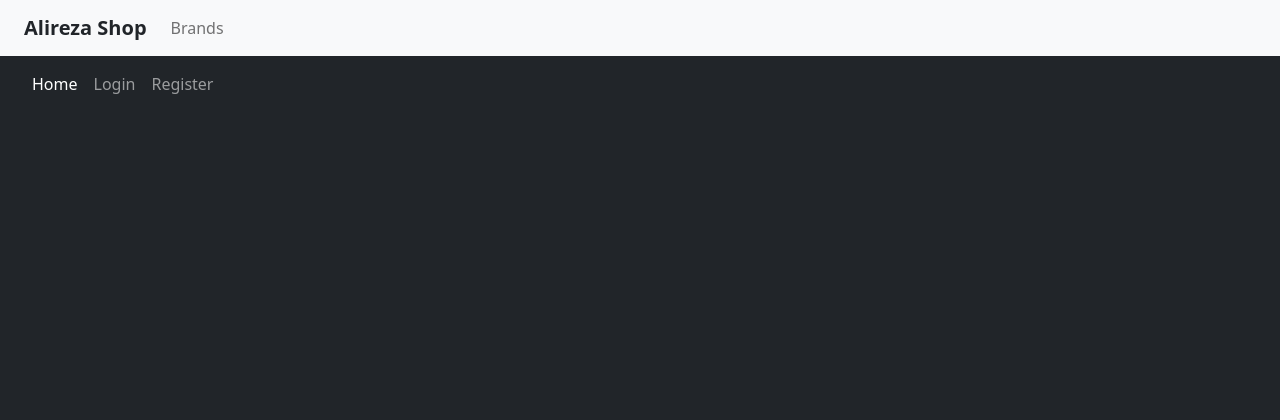
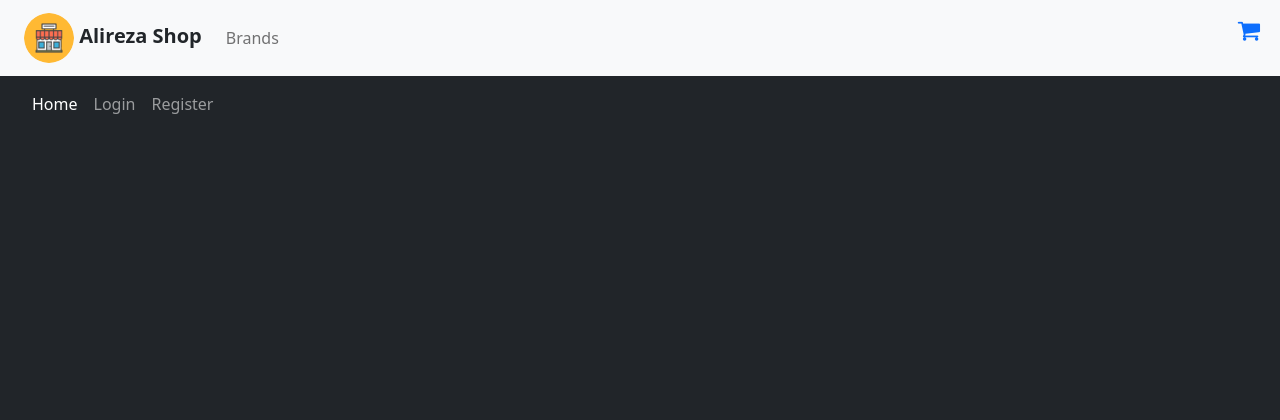
Before and after one commit to AlirezaDelkhahi/DjangoShop, a Django app: page /brands/ in a window 1280 px wide. Shown: the top 420 px of the page. Run offline with Django 3.2, Linux system fonts and the light colour scheme; data that the repository does not hold is empty.

Commit message:
[+] cart button

```diff
--- a/Shop/templates/shop/layouts/__navbar_product.html
+++ b/Shop/templates/shop/layouts/__navbar_product.html
@@ -1,6 +1,7 @@
+{% load static %}
 <nav class="navbar navbar-expand-lg navbar-light bg-light">
     <div class="container-fluid">
-        <a class="navbar-brand text-dark" href="#" style="font-weight:bolder">Alireza Shop</a>
+        <a class="navbar-brand text-dark" href="#" style="font-weight:bolder"><span><img class='rounded-circle user-image' src="{% static 'site-logo.png' %}"></span>  Alireza Shop</a>
         <button class="navbar-toggler" type="button" data-bs-toggle="collapse" data-bs-target="#navbarNavDropdown" aria-controls="navbarNavDropdown" aria-expanded="false" aria-label="Toggle navigation">
             <span class="navbar-toggler-icon"></span>
         </button>
@@ -27,6 +28,9 @@
                     <a href="{% url 'product:brand-list' %}" class="nav-link">Brands</a>
                 </div>
             </li>
+                <div class="nav-item" style="position:absolute; right:2em;">
+                    <a href="#"><i class="fa fa-shopping-cart" style="font-size:1.5em;"></i></a>
+                </div>
             </ul>
         </div>
     </div>
```
